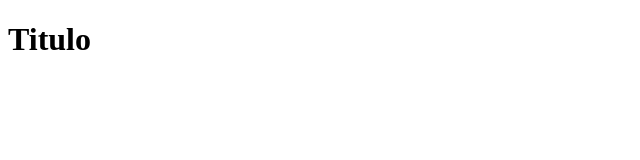
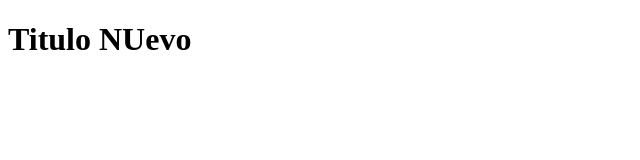
Before and after one commit to GregoryPacheco/hello-world-git, a plain HTML site: page index.html in a window 1280 px wide. Shown: the whole page, without its empty margins (0-640 px from the left). Drawn offline with Linux system fonts and the light colour scheme.

Commit message:
se modifico tituo index

```diff
--- a/index.html
+++ b/index.html
@@ -7,6 +7,6 @@
     <title>DemoGit</title>
 </head>
 <body>
-    <h1>Titulo</h1>
+    <h1>Titulo NUevo</h1>
 </body>
 </html>
```
